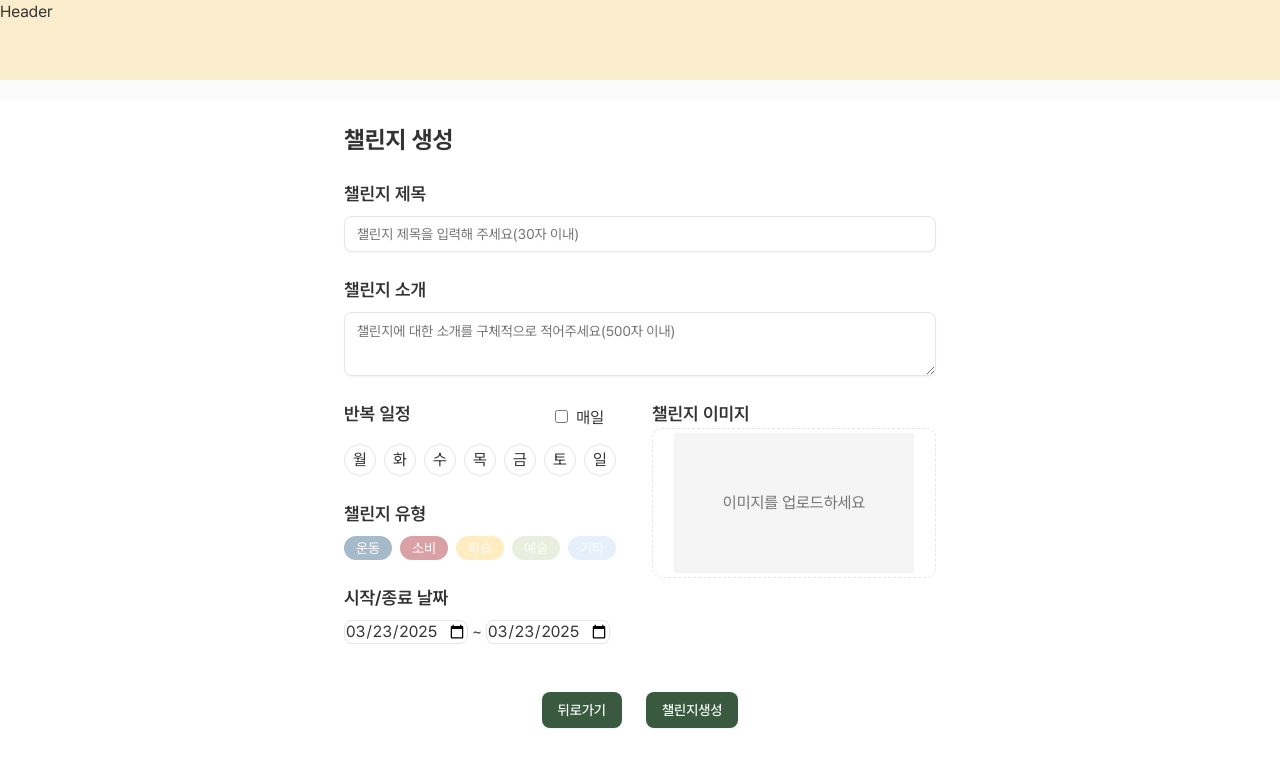
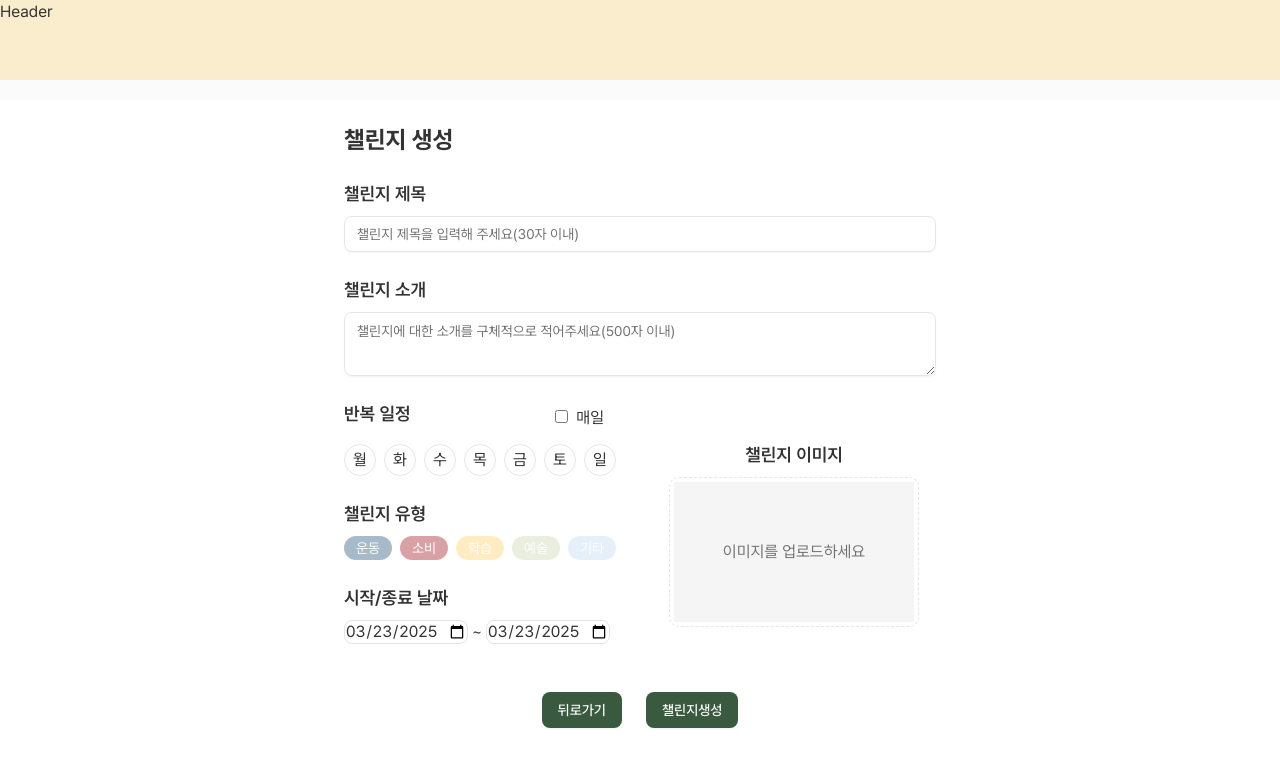
Before and after one commit to do-gather-challenge/do-gather, a Next.js app: page /challenges/post in a window 1280 px wide. Shown: the top 766 px of the page. Built offline with nearby package versions, Linux system fonts and the light colour scheme.

Commit message:
feat: 이미지 미리보기 기능 추가

```diff
--- a/src/components/features/challenges/post/challenge-post-image-uploader.tsx
+++ b/src/components/features/challenges/post/challenge-post-image-uploader.tsx
@@ -1,26 +1,54 @@
+import { useChallengeForm } from '@/lib/hooks/use-challenge-form';
+import { useRef, useState } from 'react';
+
 type ImageUploaderProps = {
   onUploadImage: (file: File) => void;
 };
 
 const ChallengePostImageUploader = ({ onUploadImage }: ImageUploaderProps) => {
-  const handleChange = (e: React.ChangeEvent<HTMLInputElement>) => {
+  const inputRef = useRef<HTMLInputElement>(null);
+  const [previewImage, setPreviewImage] = useState<string | null>(null);
+  const { handleChange } = useChallengeForm();
+
+  const handleFileChange = (e: React.ChangeEvent<HTMLInputElement>) => {
     if (e.target.files && e.target.files[0]) {
-      onUploadImage(e.target.files[0]);
+      const file = e.target.files[0];
+      onUploadImage(file);
+      setPreviewImage(URL.createObjectURL(file));
+      handleChange(e);
+    }
+  };
+
+  const handleClick = () => {
+    if (inputRef.current) {
+      inputRef.current.click();
     }
   };
 
   return (
-    <section>
-      <label className="mb-2 text-lg font-semibold" htmlFor="image-upload">
+    <section className="flex flex-col items-center justify-center gap-2">
+      <label className="text-lg font-semibold" htmlFor="image-upload">
         챌린지 이미지
       </label>
-      <div className="border-border flex items-center justify-center rounded-lg border-1 border-dashed p-1">
-        <input type="file" accept="image/*" className="hidden" id="image-upload" onChange={handleChange} />
-        <label htmlFor="image-upload" className="cursor-pointer text-center">
+      <div
+        className="border-border flex items-center justify-center rounded-lg border-1 border-dashed p-1 hover:cursor-pointer"
+        onClick={handleClick}
+      >
+        <input
+          type="file"
+          accept="image/*"
+          className="hidden"
+          id="image-upload"
+          onChange={handleFileChange}
+          ref={inputRef}
+        />
+        {previewImage ? (
+          <img src={previewImage} alt="미리보기 이미지" className="h-[140px] w-[240px] rounded-lg object-cover" />
+        ) : (
           <div className="bg-muted flex h-[140px] w-[240px] items-center justify-center">
             <p className="text-muted-foreground">이미지를 업로드하세요</p>
           </div>
-        </label>
+        )}
       </div>
     </section>
   );
--- a/src/lib/utils/post.util.ts
+++ b/src/lib/utils/post.util.ts
@@ -1,5 +1,5 @@
 /**
- * 요일 버튼의 클래스 이름을 반환하는 유틸리티 함수
+ * 요일 체크박스의 클래스 이름을 반환하는 유틸리티 함수
  * @param day - 요일
  * @param executeDays - 선택된 요일 배열
  * @returns {string} - 조건에 맞는 클래스 이름
```
